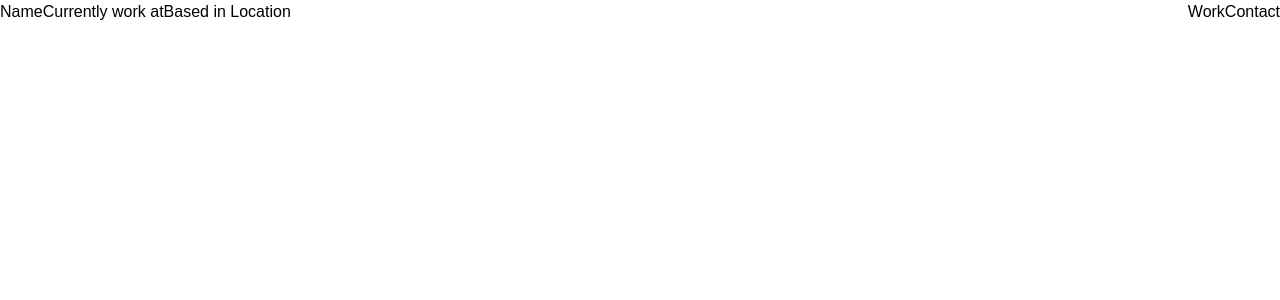
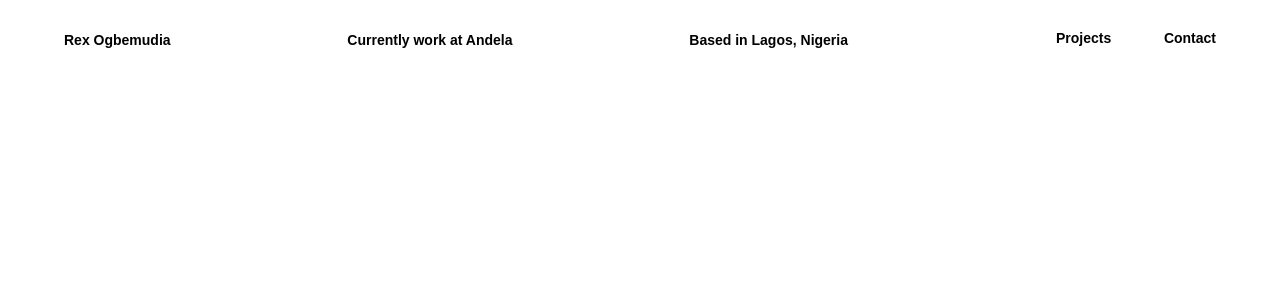
Before and after one commit to codrex/portfolio, a React (Create React App) app: page / in a window 1280 px wide. Shown: the top 300 px of the page. Built offline with nearby package versions, Linux system fonts and the light colour scheme.

Commit message:
crate nav

```diff
--- a/src/component/nav.tsx
+++ b/src/component/nav.tsx
@@ -1,17 +1,24 @@
 import React from "react";
 
-export function Nav() {
+interface NavProps {
+  name: string;
+  workAt: string;
+  location: string;
+}
+
+export function Nav(props: NavProps) {
+  const {name, workAt, location} = props
   return (
-    <header className="flex justify-between">
-      <ul className="flex justify-between list-none">
-        <li>Name</li>
-        <li>Currently work at</li>
-        <li>Based in Location</li>
+    <header className="flex justify-between gap-x-52 h-20 items-center">
+      <ul className="flex justify-between list-none text-sm flex-1 font-semibold tracking-normal">
+        <li>{name}</li>
+        <li>Currently work at {workAt}</li>
+        <li>Based in {location}</li>
       </ul>
-      <nav>
-        <ul className="flex justify-between list-none">
-          <li>Work</li>
-          <li>Contact</li>
+      <nav className="h-full flex justify-between items-center">
+        <ul className="flex justify-between list-none text-sm	flex-1 font-semibold w-40 ">
+          <li className="cursor-pointer ease-in-out border-b-4 hover:border-black border-transparent">Projects</li>
+          <li className="cursor-pointer border-b-4 hover:border-black border-transparent ">Contact</li>
         </ul>
       </nav>
     </header>
--- a/src/pages/landing.tsx
+++ b/src/pages/landing.tsx
@@ -1,9 +1,17 @@
 import { Nav } from "../component/nav";
+
+const content = {
+  profile: {
+    name: "Rex Ogbemudia",
+    workAt: "Andela",
+    location: "Lagos, Nigeria"
+  }
+}
 
 export function Landing() {
   return (
-    <div>
-      <Nav />
+    <div className="px-16">
+      <Nav {...content.profile}/>
     </div>
   );
 }
```
